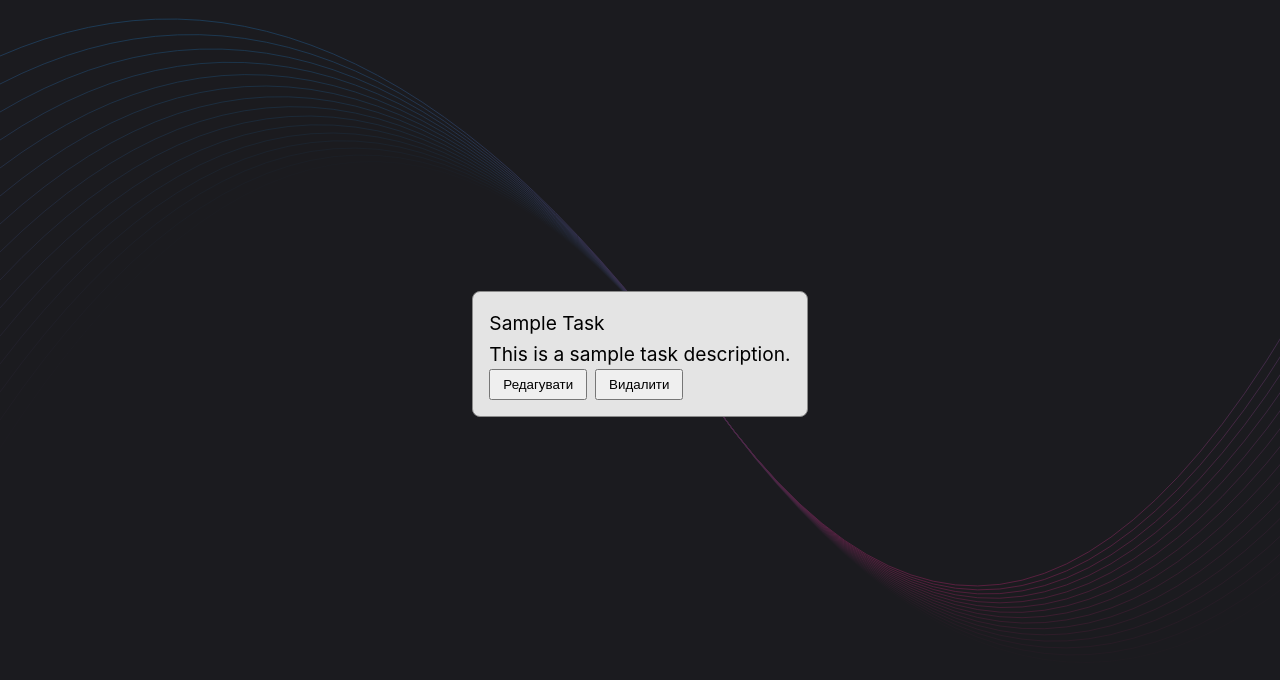
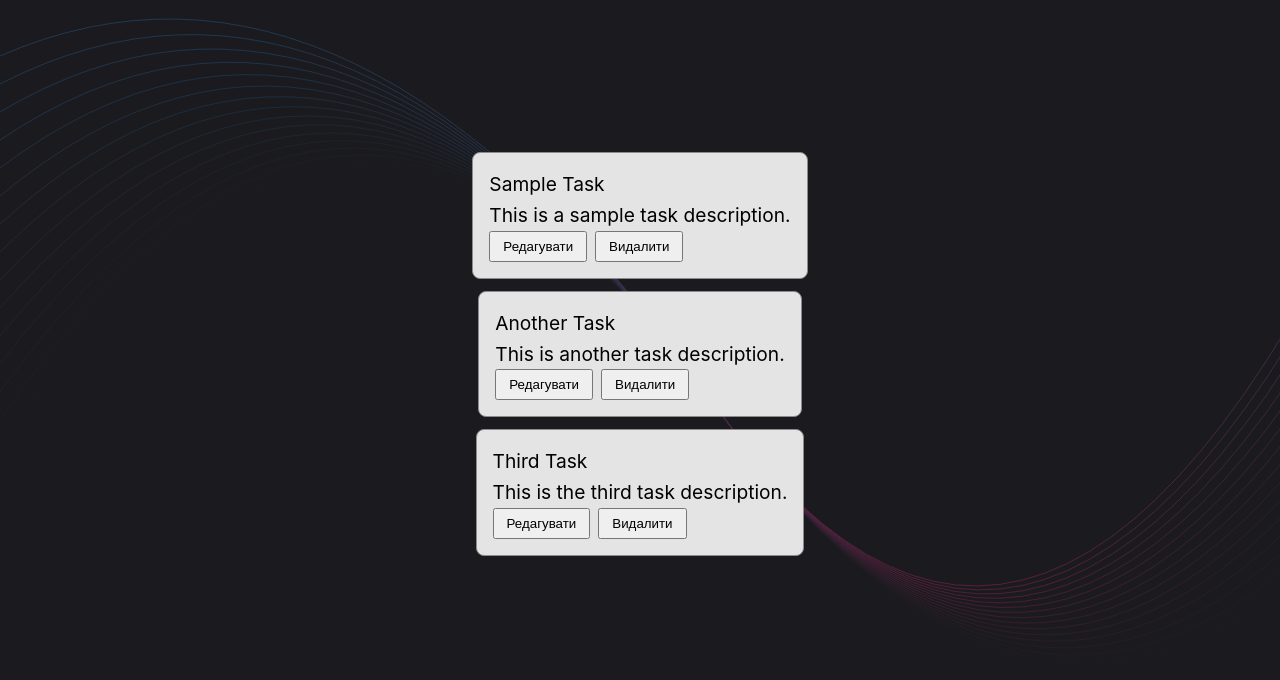
Before and after one commit to badday182/electron_app, a React (Vite) app in the folder electron-app/src/renderer/: page / in a window 1280 px wide. Shown: the top 680 px of the page. Built offline with nearby package versions, Linux system fonts and the light colour scheme.

Commit message:
add tasks obj and maped it

```diff
--- a/electron-app/src/renderer/src/App.jsx
+++ b/electron-app/src/renderer/src/App.jsx
@@ -1,14 +1,28 @@
 import TaskCard from './components/taskCard/TaskCard.jsx'
 // import './components/taskCard/index.css'
 function App() {
-  const task = {
-    title: 'Sample Task',
-    description: 'This is a sample task description.',
-    completed: false
-  }
+  const tasks = [
+    {
+      title: 'Sample Task',
+      description: 'This is a sample task description.',
+      completed: false
+    },
+    {
+      title: 'Another Task',
+      description: 'This is another task description.',
+      completed: true
+    },
+    {
+      title: 'Third Task',
+      description: 'This is the third task description.',
+      completed: false
+    }
+  ]
   return (
     <>
-      <TaskCard task={task} />
+      {tasks.map((task, index) => (
+        <TaskCard key={index} task={task} />
+      ))}
     </>
   )
 }
```
